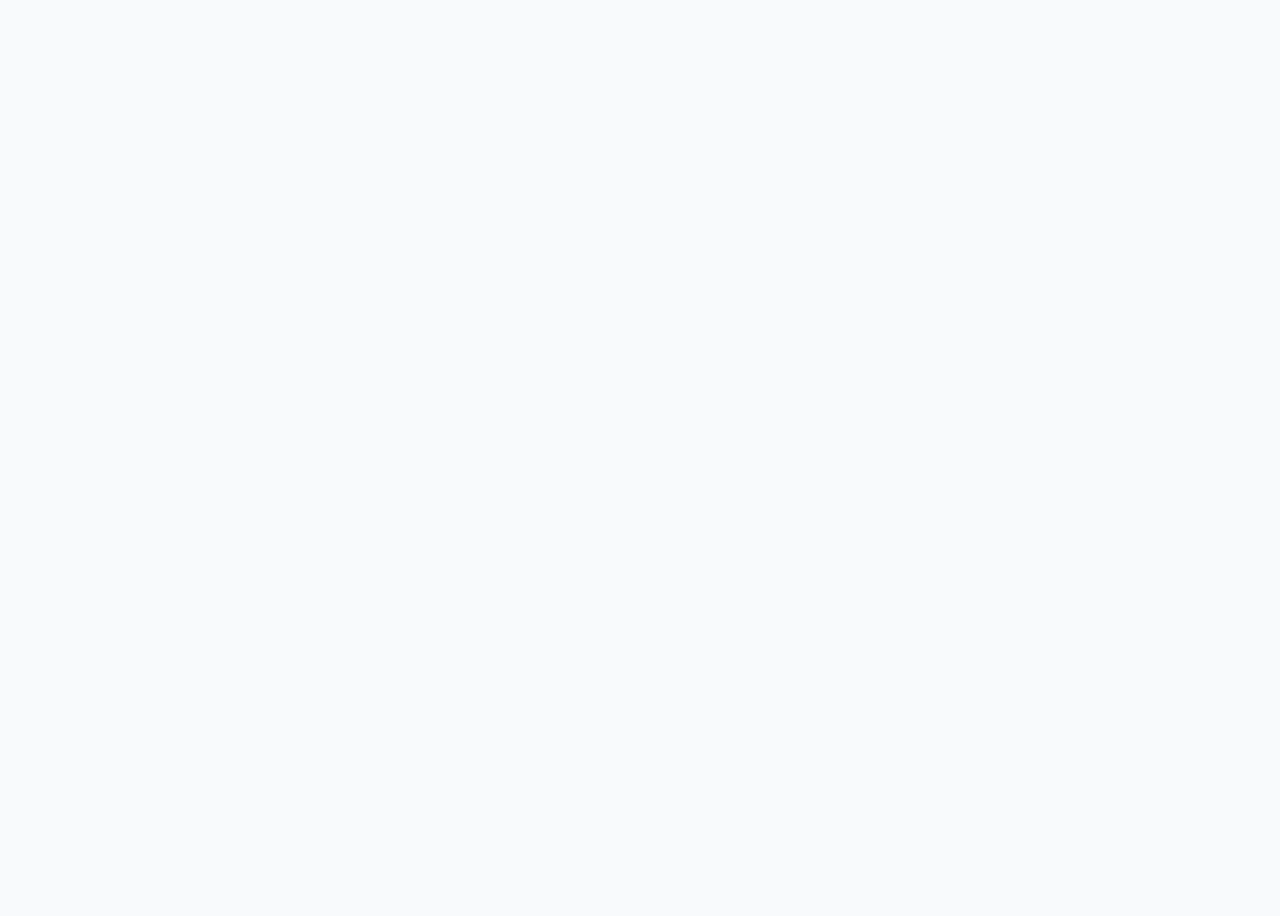
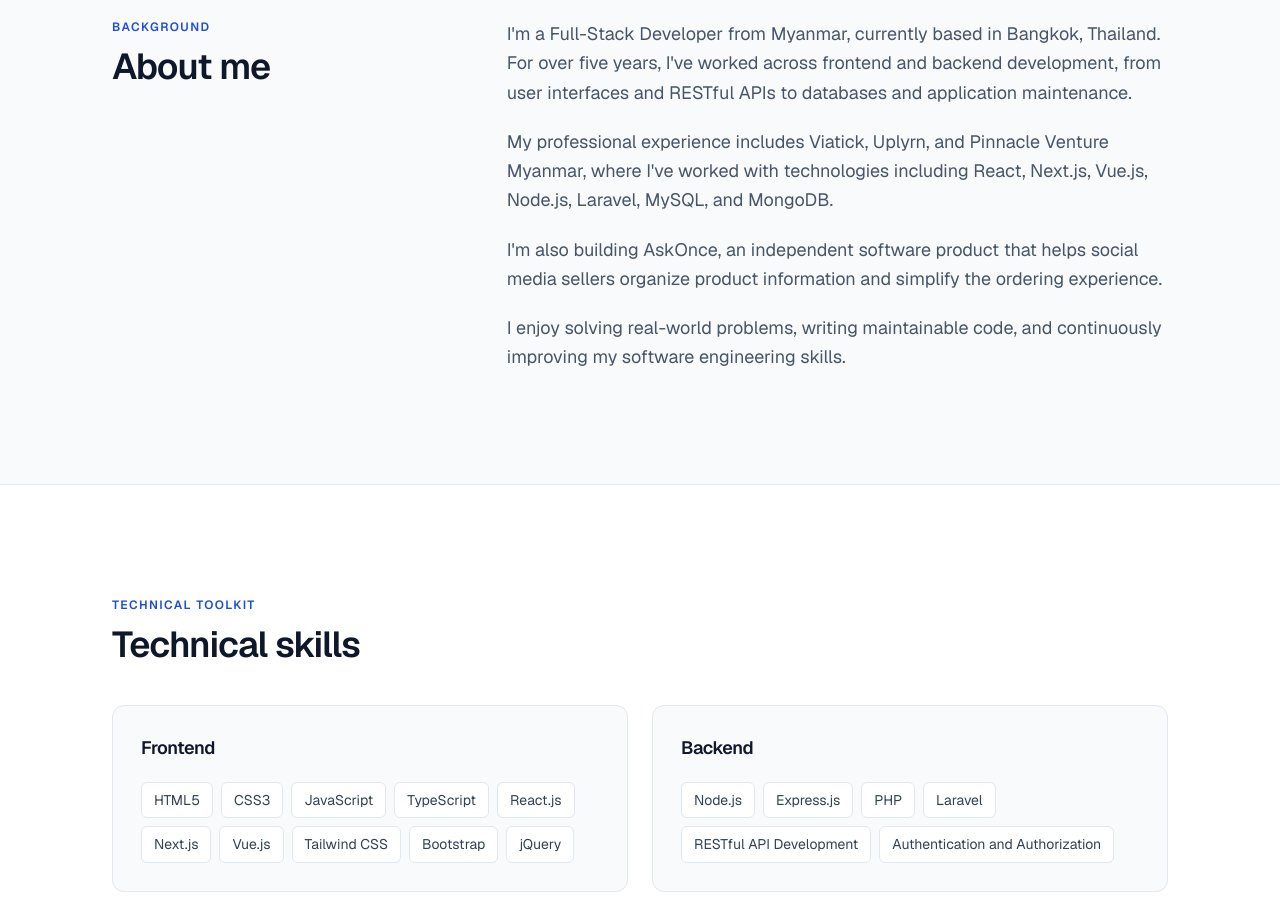
Before and after one commit to naungnaung-dev/naungnaung-portfolio, a Next.js app: page / in a window 1280 px wide. Shown: the part 1080-1996 px from the top of the page. Before the commit the page ends 1055 px from the top, so only its background shows below. Built offline with nearby package versions, Linux system fonts and the light colour scheme.

Commit message:
feat: add about and technical skills sections

```diff
--- a/src/app/page.tsx
+++ b/src/app/page.tsx
@@ -1,9 +1,13 @@
+import { About } from "@/components/sections/about";
+import { Skills } from "@/components/sections/skills";
 import { Hero } from "@/components/sections/hero";
 
 export default function Home() {
   return (
     <main id="main-content" tabIndex={-1} className="flex-1">
       <Hero />
+      <About />
+      <Skills />
     </main>
   );
 }
--- /dev/null
+++ b/src/components/sections/about.tsx
@@ -0,0 +1,17 @@
+import { aboutParagraphs } from "@/data/about";
+
+export function About() {
+  return (
+    <section id="about" aria-labelledby="about-heading" className="border-t border-border bg-surface">
+      <div className="site-container grid gap-8 py-16 sm:py-24 lg:grid-cols-[1fr_2fr] lg:gap-16 lg:py-28">
+        <div>
+          <p className="text-xs font-semibold uppercase tracking-[0.12em] text-accent">Background</p>
+          <h2 id="about-heading" className="mt-3 text-3xl font-semibold tracking-tight text-heading sm:text-4xl">About me</h2>
+        </div>
+        <div className="max-w-2xl space-y-5 text-base leading-relaxed text-muted sm:text-lg">
+          {aboutParagraphs.map((paragraph) => <p key={paragraph}>{paragraph}</p>)}
+        </div>
+      </div>
+    </section>
+  );
+}
--- /dev/null
+++ b/src/components/sections/skills.tsx
@@ -0,0 +1,24 @@
+import { skills } from "@/data/skills";
+
+export function Skills() {
+  return (
+    <section id="skills" aria-labelledby="skills-heading" className="border-t border-border bg-background">
+      <div className="site-container py-16 sm:py-24 lg:py-28">
+        <p className="text-xs font-semibold uppercase tracking-[0.12em] text-accent">Technical toolkit</p>
+        <h2 id="skills-heading" className="mt-3 text-3xl font-semibold tracking-tight text-heading sm:text-4xl">Technical skills</h2>
+        <div className="mt-8 grid gap-5 sm:mt-10 sm:grid-cols-2 sm:gap-6">
+          {skills.map((group, index) => (
+            <div key={group.category} className="min-w-0 rounded-xl border border-border bg-surface p-5 sm:p-7">
+              <h3 id={`skill-group-${index}`} className="text-lg font-semibold tracking-tight text-heading">{group.category}</h3>
+              <ul aria-labelledby={`skill-group-${index}`} className="mt-5 flex flex-wrap gap-2">
+                {group.items.map((skill) => (
+                  <li key={skill} className="max-w-full rounded-md border border-border bg-background px-3 py-1.5 text-sm leading-relaxed text-foreground wrap-anywhere">{skill}</li>
+                ))}
+              </ul>
+            </div>
+          ))}
+        </div>
+      </div>
+    </section>
+  );
+}
--- /dev/null
+++ b/src/data/about.ts
@@ -0,0 +1,6 @@
+export const aboutParagraphs = [
+  "I'm a Full-Stack Developer from Myanmar, currently based in Bangkok, Thailand. For over five years, I've worked across frontend and backend development, from user interfaces and RESTful APIs to databases and application maintenance.",
+  "My professional experience includes Viatick, Uplyrn, and Pinnacle Venture Myanmar, where I've worked with technologies including React, Next.js, Vue.js, Node.js, Laravel, MySQL, and MongoDB.",
+  "I'm also building AskOnce, an independent software product that helps social media sellers organize product information and simplify the ordering experience.",
+  "I enjoy solving real-world problems, writing maintainable code, and continuously improving my software engineering skills.",
+] as const;
--- a/src/data/navigation.ts
+++ b/src/data/navigation.ts
@@ -2,8 +2,8 @@
 // Set available to true when each corresponding section is implemented.
 export const navigation = [
   { label: "Home", href: "/#home", available: true },
-  { label: "About", href: "/#about", available: false },
-  { label: "Skills", href: "/#skills", available: false },
+  { label: "About", href: "/#about", available: true },
+  { label: "Skills", href: "/#skills", available: true },
   { label: "Experience", href: "/#experience", available: false },
   { label: "Projects", href: "/#projects", available: false },
   { label: "Education", href: "/#education", available: false },
--- a/src/data/skills.ts
+++ b/src/data/skills.ts
@@ -1,8 +1,26 @@
 import type { SkillGroup } from "@/types/portfolio";
 
 export const skills = [
-  { category: "Frontend", items: ["React", "Next.js", "Vue.js", "TypeScript", "Tailwind CSS"] },
-  { category: "Backend & APIs", items: ["Node.js", "Laravel", "RESTful APIs"] },
-  { category: "Data & Storage", items: ["MySQL", "MongoDB", "Mongoose", "AWS S3"] },
-  { category: "Design & Delivery", items: ["UI/UX development", "Vercel"] },
+  {
+    category: "Frontend",
+    items: [
+      "HTML5", "CSS3", "JavaScript", "TypeScript", "React.js", "Next.js",
+      "Vue.js", "Tailwind CSS", "Bootstrap", "jQuery",
+    ],
+  },
+  {
+    category: "Backend",
+    items: [
+      "Node.js", "Express.js", "PHP", "Laravel", "RESTful API Development",
+      "Authentication and Authorization",
+    ],
+  },
+  {
+    category: "Databases",
+    items: ["MySQL", "MongoDB", "Mongoose", "Elasticsearch"],
+  },
+  {
+    category: "Tools & Platforms",
+    items: ["Git", "GitHub", "Docker", "Swagger", "Vercel", "Figma", "AWS S3"],
+  },
 ] as const satisfies readonly SkillGroup[];
```
